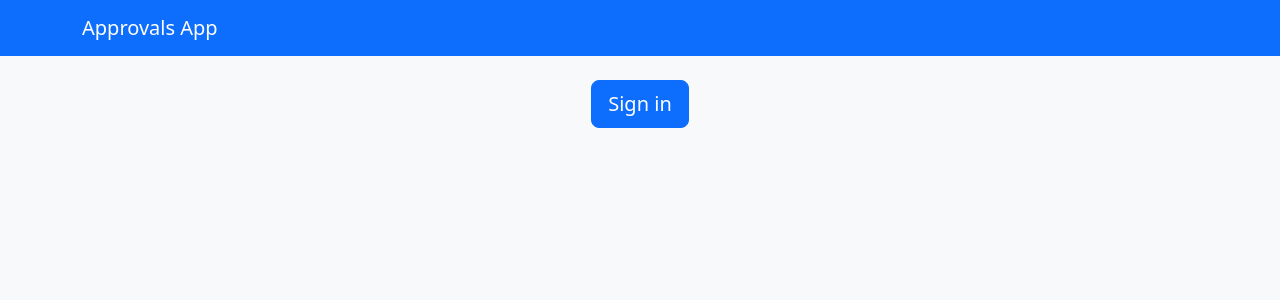
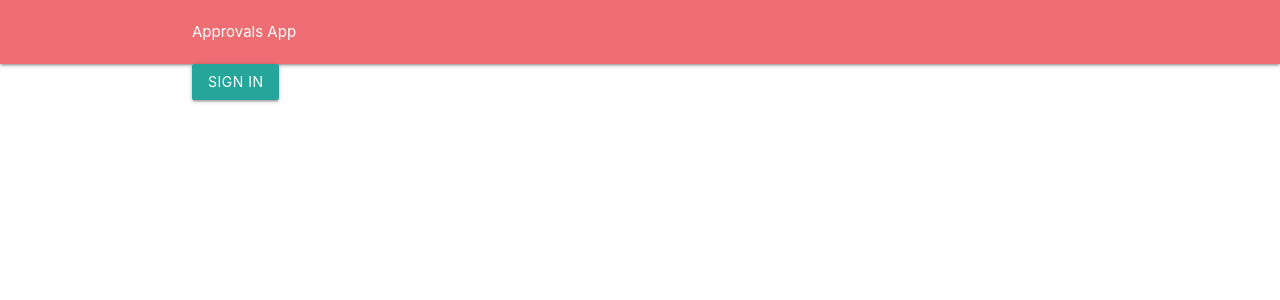
Before and after one commit to JTonyC/servicenow_entraid_approvals, a Flask app: page / in a window 1280 px wide. Shown: the top 300 px of the page. Run offline with Flask 3, Linux system fonts and the light colour scheme.

Commit message:
SCRUM-5 Included the materialize css framework

```diff
--- a/templates/base.html
+++ b/templates/base.html
@@ -4,7 +4,11 @@
     <meta charset="utf-8">
     <meta name="viewport" content="width=device-width, initial-scale=1">
     <title>{% block title %}Approvals{% endblock %}</title>
-    <link href="https://cdn.jsdelivr.net/npm/bootstrap@5.3.2/dist/css/bootstrap.min.css" rel="stylesheet">
+    <!-- Import Google Icon Font -->
+    <link href="https://fonts.googleapis.com/icon?family=Material+Icons" rel="stylesheet">
+    <!-- Import Materialize CSS -->
+    <link rel="stylesheet" href="https://cdnjs.cloudflare.com/ajax/libs/materialize/1.0.0/css/materialize.min.css">
+<!--<link href="https://cdn.jsdelivr.net/npm/bootstrap@5.3.2/dist/css/bootstrap.min.css" rel="stylesheet"> -->
 </head>
 <body class="bg-light">
 <nav class="navbar navbar-expand-lg navbar-dark bg-primary mb-4">
@@ -23,6 +27,7 @@
     {% block content %}{% endblock %}
 </div>
 
-<script src="https://cdn.jsdelivr.net/npm/bootstrap@5.3.2/dist/js/bootstrap.bundle.min.js"></script>
+<script src="https://cdnjs.cloudflare.com/ajax/libs/materialize/1.0.0/js/materialize.min.js"></script>
+<!--<script src="https://cdn.jsdelivr.net/npm/bootstrap@5.3.2/dist/js/bootstrap.bundle.min.js"></script>-->
 </body>
 </html>
```
Also changed, not shown: .github/workflows/main_tcazr-test-webapp.yml.
